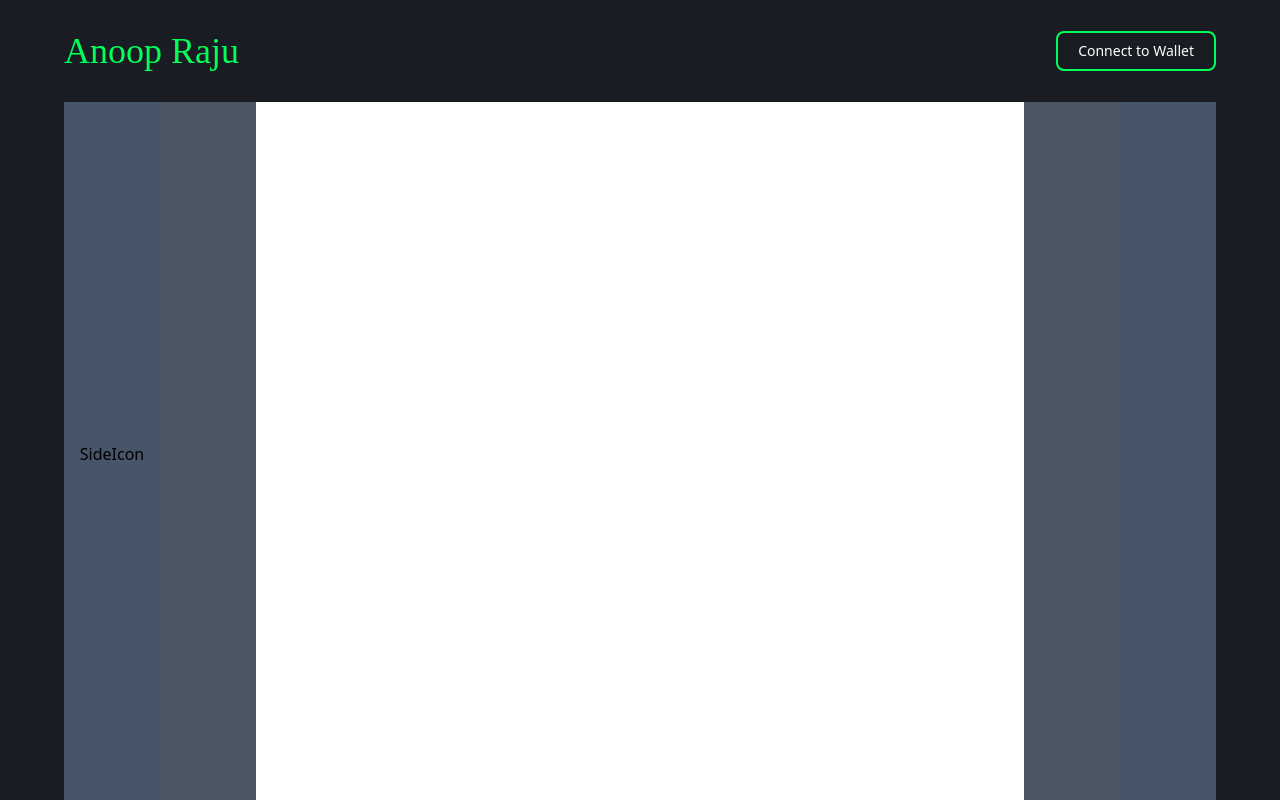
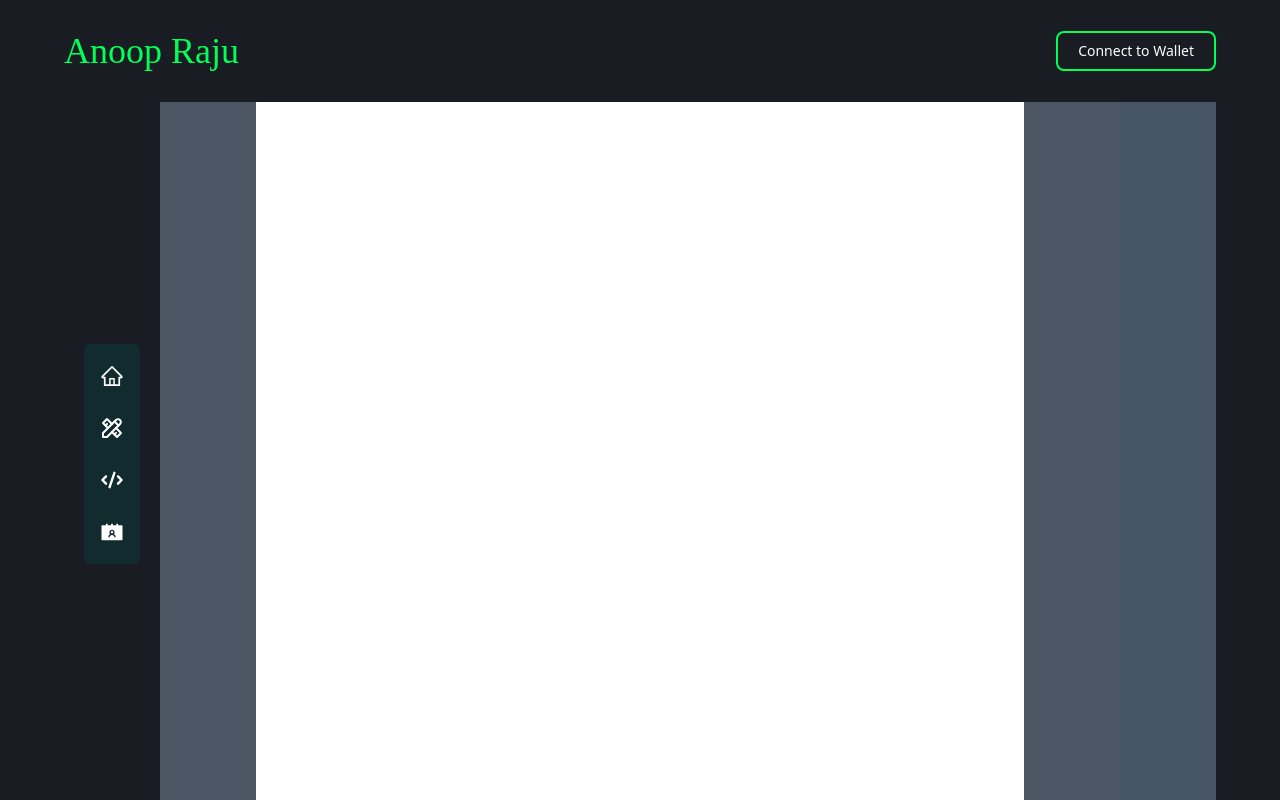
Before and after one commit to anoopraju31/portfolio-dapp, a React (Create React App) app: page / in a window 1280 px wide. Built offline with nearby package versions, Linux system fonts and the light colour scheme; a web font is replaced by a local one.

Commit message:
Side UI Complete

```diff
--- a/src/components/SideIcon.js
+++ b/src/components/SideIcon.js
@@ -1,7 +1,17 @@
 import React from 'react'
 
-const SideIcon = () => {
-	return <div>SideIcon</div>
+const SideIcon = ({ title, link, Icon }) => {
+	return (
+		<a className='group relative' href={link}>
+			<div className='w-fit p-1 lg:p-2 rounded-md group-hover:bg-[var(--green-color)] text-white'>
+				<Icon size={24} />
+			</div>
+
+			<div className='hidden absolute top-[4px] py-1 px-2  bg-[var(--green-color)] left-16 w-[110px] text-white  group-hover:block z-20 before:inline-block  before:content-[""] before:border-t-[8px] before:border-t-transparent before:border-b-[8px] before:border-b-transparent before:border-r-[8px] before:border-r-[var(--green-color)] before:relative before:top-[1px] before:left-[-15px]'>
+				<span>{title}</span>
+			</div>
+		</a>
+	)
 }
 
 export default SideIcon
--- a/src/components/Sidebar.js
+++ b/src/components/Sidebar.js
@@ -1,10 +1,16 @@
 import React from 'react'
+import { AiOutlineHome, AiFillContacts } from 'react-icons/ai'
+import { HiCode } from 'react-icons/hi'
+import { TbTools } from 'react-icons/tb'
 import { SideIcon } from './'
 
 const Sidebar = () => {
 	return (
 		<div className='px-2 py-3 bg-[var(--sidebar-bg)] rounded-md md:flex flex-col gap-3'>
-			<SideIcon />
+			<SideIcon Icon={AiOutlineHome} title='Home' link='/' />
+			<SideIcon Icon={TbTools} title='About Me' link='/about-me' />
+			<SideIcon Icon={HiCode} title='Works' link='/works' />
+			<SideIcon Icon={AiFillContacts} title='Contact Me' link='/contact-me' />
 		</div>
 	)
 }
--- a/src/components/Wrapper.js
+++ b/src/components/Wrapper.js
@@ -10,7 +10,7 @@ const Wrapper = () => {
 					<Navbar />
 				</div>
 				<div className='grid grid-cols-12 h-[var(--container-height)]'>
-					<div className='hidden md:col-span-1 md:flex bg-slate-600 items-center justify-center'>
+					<div className='hidden md:col-span-1 md:flex items-center justify-center'>
 						<Sidebar />
 					</div>
 					<div className='hidden md:col-span-1 md:flex bg-gray-600'></div>
--- a/src/index.css
+++ b/src/index.css
@@ -18,5 +18,7 @@
   --navMenu-color: #172a2e7e;
   --navMenu-shadow: 0px 4px 15px rgba(0, 0, 0, 0.25);
 
+  --sidebar-bg: #0d3a3a87;
+
   --container-height: calc(100vh - 96px);
 }
```
